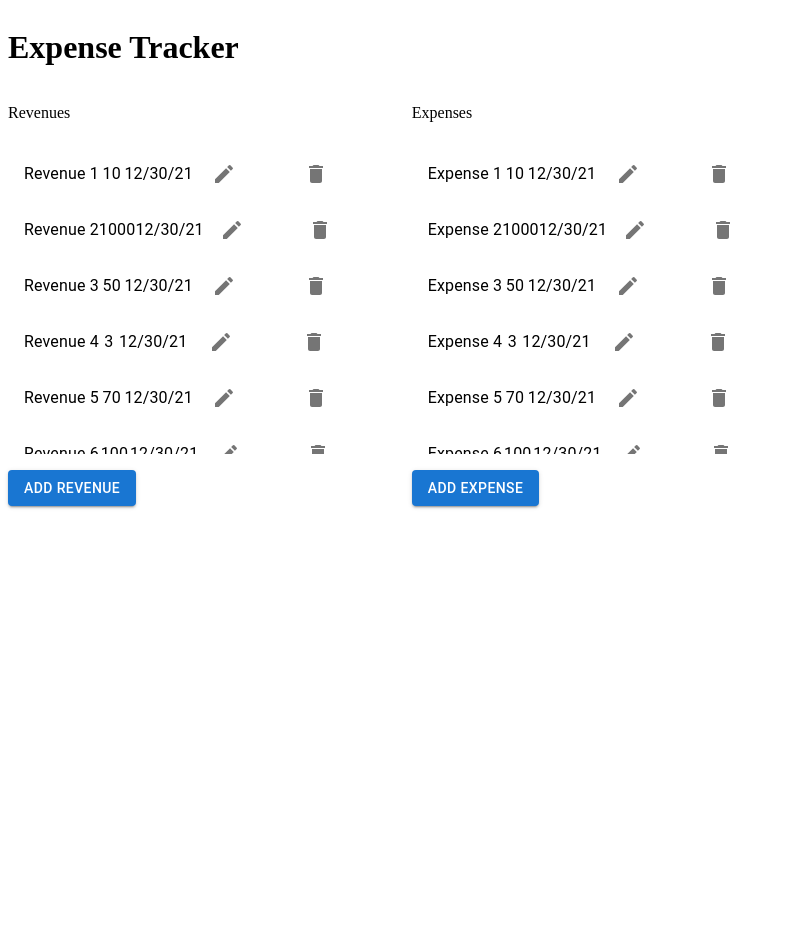
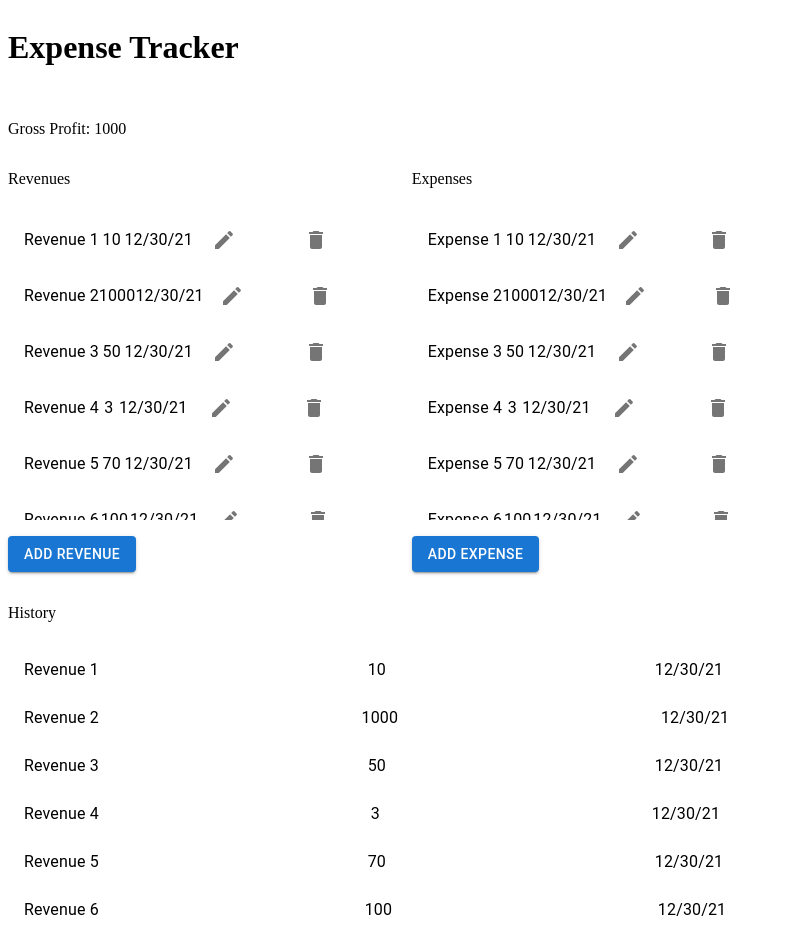
Before and after one commit to seungeonK/budget_manager, a React (Create React App) app in the folder client/: page / in a window 1280 px wide. Shown: the top 949 px of the page, without its empty margins (0-786 px from the left). Before the commit the page ends 800 px from the top, so only its background shows below. Built offline with nearby package versions, Linux system fonts and the light colour scheme.

Commit message:
added gross profit and history sections

```diff
--- a/client/src/components/Expenses.js
+++ b/client/src/components/Expenses.js
@@ -16,8 +16,9 @@ function Expenses() {
             <ListTemplate
             listName="Expenses"
             listContents={hardCodedExpenses}
-            addButtonName={"Add Expense"}>
-            </ListTemplate>
+            addButtonName={"Add Expense"}
+            noEdit={false}
+            />
         </div>
     )
 }
--- /dev/null
+++ b/client/src/components/GrossProfit.js
@@ -0,0 +1,12 @@
+import React from 'react'
+import { Stack } from '@mui/material';
+
+const GrossProfit = ({profit}) => {
+    return (
+        <div>
+            Gross Profit: {profit}
+        </div>
+    )
+}
+
+export default GrossProfit
--- /dev/null
+++ b/client/src/components/History.js
@@ -0,0 +1,32 @@
+import React from 'react'
+import ListTemplate from './ListTemplate';
+
+function History() {
+    const hardCodedHistory = [
+        { name: "Revenue 1", amount: 10, balance: 0, createdAt: "12/30/21" },
+        { name: "Revenue 2", amount: 1000, balance: 0, createdAt: "12/30/21" },
+        { name: "Revenue 3", amount: 50, balance: 0, createdAt: "12/30/21" },
+        { name: "Revenue 4", amount: 3, balance: 0, createdAt: "12/30/21" },
+        { name: "Revenue 5", amount: 70, balance: 0, createdAt: "12/30/21" },
+        { name: "Revenue 6", amount: 100, balance: 0, createdAt: "12/30/21" },
+        { name: "Revenue 7", amount: 100, balance: 0, createdAt: "12/30/21" },
+        { name: "Expense 1", amount: 10, balance: 0, createdAt: "12/30/21" },
+        { name: "Expense 2", amount: 1000, balance: 0, createdAt: "12/30/21" },
+        { name: "Expense 3", amount: 50, balance: 0, createdAt: "12/30/21" },
+        { name: "Expense 4", amount: 3, balance: 0, createdAt: "12/30/21" },
+        { name: "Expense 5", amount: 70, balance: 0, createdAt: "12/30/21" },
+        { name: "Expense 6", amount: 100, balance: 0, createdAt: "12/30/21" },
+        { name: "Expense 7", amount: 100, balance: 0, createdAt: "12/30/21" },
+    ];
+    return (
+        <div>
+            <ListTemplate
+                listName="History"
+                listContents={hardCodedHistory}
+                addButtonName={"Add History"}>
+            </ListTemplate>
+        </div>
+    )
+}
+
+export default History
--- a/client/src/components/ListTemplate.js
+++ b/client/src/components/ListTemplate.js
@@ -1,18 +1,21 @@
-import React from 'react'
+import {React} from 'react'
 import { Stack, Button } from '@mui/material';
 import ScrollingList from './ScrollingList';
 
-function ListTemplate({ listName, listContents, addButtonName }) {
+//if noEdit is true, the add, edit and delete buttons will not display
+function ListTemplate({ listName, listContents, addButtonName, noEdit=true }) {
     return (
         <div>
             <Stack spacing={2}>
                 <div>{listName}</div>
                 <div>
-                    <ScrollingList listContents={listContents} />
+                    <ScrollingList listContents={listContents} noEdit={noEdit} />
                 </div>
-                <div>
-                    <Button variant="contained">{addButtonName}</Button>
-                </div>
+                {!noEdit &&
+                    <div>
+                        <Button variant="contained">{addButtonName}</Button>
+                    </div>
+                }
             </Stack>
         </div>
     )
--- a/client/src/components/Revenues.js
+++ b/client/src/components/Revenues.js
@@ -16,8 +16,9 @@ function Revenues() {
             <ListTemplate
             listName="Revenues"
             listContents={hardCodedRevenues}
-            addButtonName={"Add Revenue"}>
-            </ListTemplate>
+            addButtonName={"Add Revenue"}
+            noEdit={false}
+            />
         </div>
     )
 }
--- a/client/src/components/ScrollingList.js
+++ b/client/src/components/ScrollingList.js
@@ -1,9 +1,9 @@
-import React from 'react'
+import { React, Fragment } from 'react'
 import { List, ListItem, ListItemText, ListItemButton, ListItemIcon } from '@mui/material';
 import EditIcon from '@material-ui/icons/Edit';
 import DeleteIcon from '@material-ui/icons/Delete';
 
-const ScrollingList = ({ listContents }) => {
+const ScrollingList = ({ listContents, noEdit }) => {
     return (
         <div>
             <List
@@ -22,6 +22,8 @@ const ScrollingList = ({ listContents }) => {
                         <ListItemText primary={val.name} />
                         <ListItemText primary={val.amount} />
                         <ListItemText primary={val.createdAt} />
+                        {!noEdit &&
+                            <Fragment>
                                 <ListItemButton>
                                     <ListItemIcon>
                                         <EditIcon />
@@ -32,6 +34,8 @@ const ScrollingList = ({ listContents }) => {
                                         <DeleteIcon />
                                     </ListItemIcon>
                                 </ListItemButton>
+                            </Fragment>
+                        }
                     </ListItem>);
                 })}
             </List>
--- a/client/src/components/pages/Home.js
+++ b/client/src/components/pages/Home.js
@@ -1,20 +1,26 @@
 import React from 'react'
 import { Stack } from '@mui/material';
+import GrossProfit from '../GrossProfit';
 import Revenues from '../Revenues';
 import Expenses from '../Expenses';
+import History from '../History';
 
 
 const Home = () => {
     return (
         <div>
-            <Stack spacing={2}>
+            <Stack spacing={4}>
                 <div>
                     <h1>Expense Tracker</h1>
+                </div>
+                <div>
+                    <GrossProfit profit={1000} />
                 </div>
                 <Stack direction="row" spacing={2}>
                     <div><Revenues /></div>
                     <div><Expenses /></div>
                 </Stack>
+                <div><History /></div>
             </Stack>
         </div>
     )
```
Lines whose indentation alone changed are shown as unchanged.
